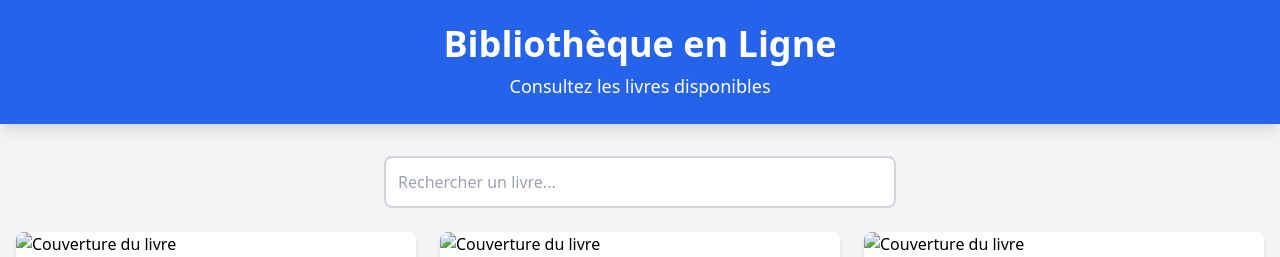
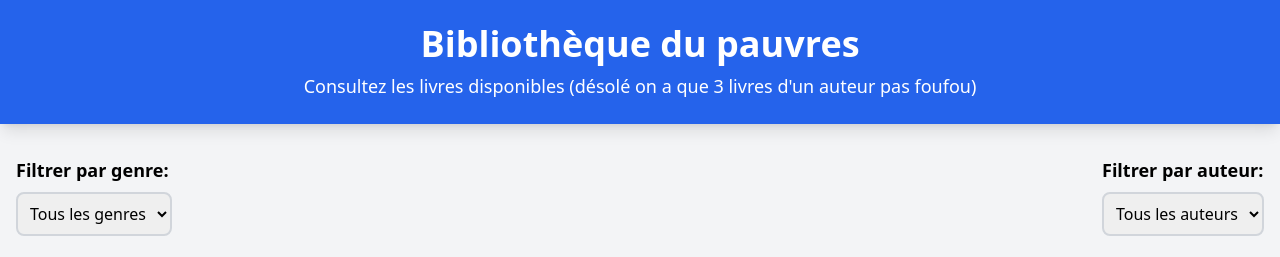
Before and after one commit to Ronan59553/tp_biblio, a PHP site: page /cdl.php in a window 1280 px wide. Shown: the top 257 px of the page. Run offline with PHP 8.4, Linux system fonts and the light colour scheme; some libraries are stand-ins or nearby versions.

Commit message:
correction de traitement de filtages

```diff
--- a/cdl.php
+++ b/cdl.php
@@ -5,58 +5,82 @@
     <meta name="viewport" content="width=device-width, initial-scale=1.0">
     <title>Consultation des Livres Disponibles</title>
     <script src="https://cdn.tailwindcss.com"></script>
+    <style>
+        /* Utilisez cette partie pour votre CSS personnalisé si nécessaire */
+    </style>
 </head>
 <body class="bg-gray-100">
 
     <!-- Header -->
     <header class="bg-blue-600 text-white py-6 shadow-lg">
         <div class="container mx-auto text-center">
-            <h1 class="text-4xl font-bold">Bibliothèque en Ligne</h1>
-            <p class="text-lg mt-2">Consultez les livres disponibles</p>
+            <h1 class="text-4xl font-bold">Bibliothèque du pauvres</h1>
+            <p class="text-lg mt-2">Consultez les livres disponibles (désolé on a que 3 livres d'un auteur pas foufou)</p>
         </div>
     </header>
 
     <!-- Main Content -->
     <main class="container mx-auto mt-8 px-4">
-        <!-- Search Bar -->
-        <div class="flex justify-center mb-6">
-            <input type="text" placeholder="Rechercher un livre..." class="w-full max-w-lg p-3 rounded-lg border-2 border-gray-300 focus:outline-none focus:border-blue-600">
+        <!-- Filter Section -->
+        <div class="mb-6">
+            <div class="flex flex-col md:flex-row justify-between items-center mb-4">
+                <!-- Genre Filter -->
+                <div class="mb-4 md:mb-0">
+                    <label for="genre" class="block text-lg font-semibold mb-2">Filtrer par genre:</label>
+                    <select id="genre" class="p-2 rounded-lg border-2 border-gray-300 focus:outline-none focus:border-blue-600">
+                        <option value="">Tous les genres</option>
+                        <option value="Aventure">Aventure</option>
+                        <option value="Science-fiction">Science-fiction</option>
+                        <option value="Roman">Roman</option>
+                    </select>
+                </div>
+                <!-- Author Filter -->
+                <div>
+                    <label for="author" class="block text-lg font-semibold mb-2">Filtrer par auteur:</label>
+                    <select id="author" class="p-2 rounded-lg border-2 border-gray-300 focus:outline-none focus:border-blue-600">
+                        <option value="">Tous les auteurs</option>
+                        <option value="Serranouille">Serranouille</option>
+                        <option value="Serranon">Serranon</option>
+                        <option value="Serranow">Serranow</option>
+                    </select>
+                </div>
+            </div>
         </div>
 
         <!-- Books Section -->
-        <div class="grid grid-cols-1 md:grid-cols-2 lg:grid-cols-3 gap-6">
+        <div id="books" class="grid grid-cols-1 md:grid-cols-2 lg:grid-cols-3 gap-6">
             <!-- Book Card 1 -->
-            <div class="bg-white shadow-md rounded-lg overflow-hidden">
-                <img src="" alt="Couverture du livre" class="w-full h-48 object-cover">
+            <div class="book-card bg-white shadow-md rounded-lg overflow-hidden" data-genre="Aventure" data-author="Serranouille">
+                <img src="images/1.jpeg" alt="Couverture du livre" class="w-full h-[500px] object-cover">
                 <div class="p-4">
-                    <h2 class="text-2xl font-bold mb-2">Titre du Livre 1</h2>
-                    <p class="text-gray-700 mb-2">Auteur: <span class="font-semibold">Auteur 1</span></p>
-                    <p class="text-gray-700 mb-2">Date de publication: <span class="font-semibold">2020</span></p>
-                    <p class="text-gray-700 mb-2">Genre: <span class="font-semibold">Roman</span></p>
+                    <h2 class="text-2xl font-bold mb-2">Au clair de la lune</h2>
+                    <p class="text-gray-700 mb-2">Auteur: <span class="font-semibold">Serranouille</span></p>
+                    <p class="text-gray-700 mb-2">Date de publication: <span class="font-semibold">1967</span></p>
+                    <p class="text-gray-700 mb-2">Genre: <span class="font-semibold">Aventure</span></p>
                     <button class="mt-4 bg-blue-600 text-white px-4 py-2 rounded-lg hover:bg-blue-700 transition">Voir plus</button>
                 </div>
             </div>
 
             <!-- Book Card 2 -->
-            <div class="bg-white shadow-md rounded-lg overflow-hidden">
-                <img src="https://via.placeholder.com/400x200" alt="Couverture du livre" class="w-full h-48 object-cover">
+            <div class="book-card bg-white shadow-md rounded-lg overflow-hidden" data-genre="Science-fiction" data-author="Serranon">
+                <img src="images/2.jpeg" alt="Couverture du livre" class="w-full h-[500px] object-cover">
                 <div class="p-4">
-                    <h2 class="text-2xl font-bold mb-2">Titre du Livre 2</h2>
-                    <p class="text-gray-700 mb-2">Auteur: <span class="font-semibold">Auteur 2</span></p>
-                    <p class="text-gray-700 mb-2">Date de publication: <span class="font-semibold">2018</span></p>
+                    <h2 class="text-2xl font-bold mb-2">Chasses aux Dragons</h2>
+                    <p class="text-gray-700 mb-2">Auteur: <span class="font-semibold">Serranon</span></p>
+                    <p class="text-gray-700 mb-2">Date de publication: <span class="font-semibold">2002</span></p>
                     <p class="text-gray-700 mb-2">Genre: <span class="font-semibold">Science-fiction</span></p>
                     <button class="mt-4 bg-blue-600 text-white px-4 py-2 rounded-lg hover:bg-blue-700 transition">Voir plus</button>
                 </div>
             </div>
 
             <!-- Book Card 3 -->
-            <div class="bg-white shadow-md rounded-lg overflow-hidden">
-                <img src="https://via.placeholder.com/400x200" alt="Couverture du livre" class="w-full h-48 object-cover">
+            <div class="book-card bg-white shadow-md rounded-lg overflow-hidden" data-genre="Roman" data-author="Serranow">
+                <img src="images/3.jpeg" alt="Couverture du livre" class="w-full h-[500px] object-cover">
                 <div class="p-4">
-                    <h2 class="text-2xl font-bold mb-2">Titre du Livre 3</h2>
-                    <p class="text-gray-700 mb-2">Auteur: <span class="font-semibold">Auteur 3</span></p>
+                    <h2 class="text-2xl font-bold mb-2">La sirène des îles</h2>
+                    <p class="text-gray-700 mb-2">Auteur: <span class="font-semibold">Serranow</span></p>
                     <p class="text-gray-700 mb-2">Date de publication: <span class="font-semibold">2021</span></p>
-                    <p class="text-gray-700 mb-2">Genre: <span class="font-semibold">Biographie</span></p>
+                    <p class="text-gray-700 mb-2">Genre: <span class="font-semibold">Roman</span></p>
                     <button class="mt-4 bg-blue-600 text-white px-4 py-2 rounded-lg hover:bg-blue-700 transition">Voir plus</button>
                 </div>
             </div>
@@ -70,5 +94,36 @@
         </div>
     </footer>
 
+    <!-- JavaScript -->
+    <script>
+        document.addEventListener('DOMContentLoaded', () => {
+            const genreFilter = document.getElementById('genre');
+            const authorFilter = document.getElementById('author');
+            const bookCards = document.querySelectorAll('.book-card');
+
+            function filterBooks() {
+                const selectedGenre = genreFilter.value;
+                const selectedAuthor = authorFilter.value;
+
+                bookCards.forEach(card => {
+                    const cardGenre = card.getAttribute('data-genre');
+                    const cardAuthor = card.getAttribute('data-author');
+
+                    const genreMatch = !selectedGenre || cardGenre === selectedGenre;
+                    const authorMatch = !selectedAuthor || cardAuthor === selectedAuthor;
+
+                    if (genreMatch && authorMatch) {
+                        card.style.display = 'block';
+                    } else {
+                        card.style.display = 'none';
+                    }
+                });
+            }
+
+            genreFilter.addEventListener('change', filterBooks);
+            authorFilter.addEventListener('change', filterBooks);
+        });
+    </script>
+
 </body>
 </html>
```
